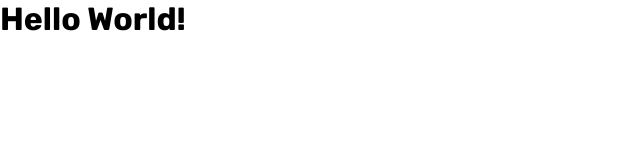
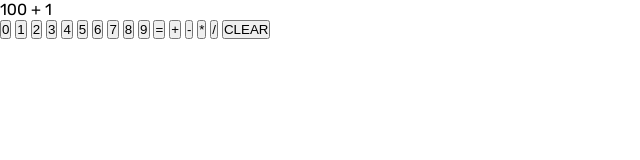
Before and after one commit to OneSrX/odin-calculator, a plain HTML site: page index.html in a window 1280 px wide. Shown: the whole page, without its empty margins (0-640 px from the left). Drawn offline with Linux system fonts and the light colour scheme.

Commit message:
Create basic html calculator body with buttons

```diff
--- a/index.html
+++ b/index.html
@@ -20,7 +20,26 @@
     <link rel="stylesheet" href="style.css" />
   </head>
   <body>
-    <h1>Hello World!</h1>
+    <p class="display">100 + 1</p>
+
+    <button class="number">0</button>
+    <button class="number">1</button>
+    <button class="number">2</button>
+    <button class="number">3</button>
+    <button class="number">4</button>
+    <button class="number">5</button>
+    <button class="number">6</button>
+    <button class="number">7</button>
+    <button class="number">8</button>
+    <button class="number">9</button>
+
+    <button class="operator">=</button>
+    <button class="operator">+</button>
+    <button class="operator">-</button>
+    <button class="operator">*</button>
+    <button class="operator">/</button>
+
+    <button class="clear">CLEAR</button>
     <script src="app.js"></script>
   </body>
 </html>
```
